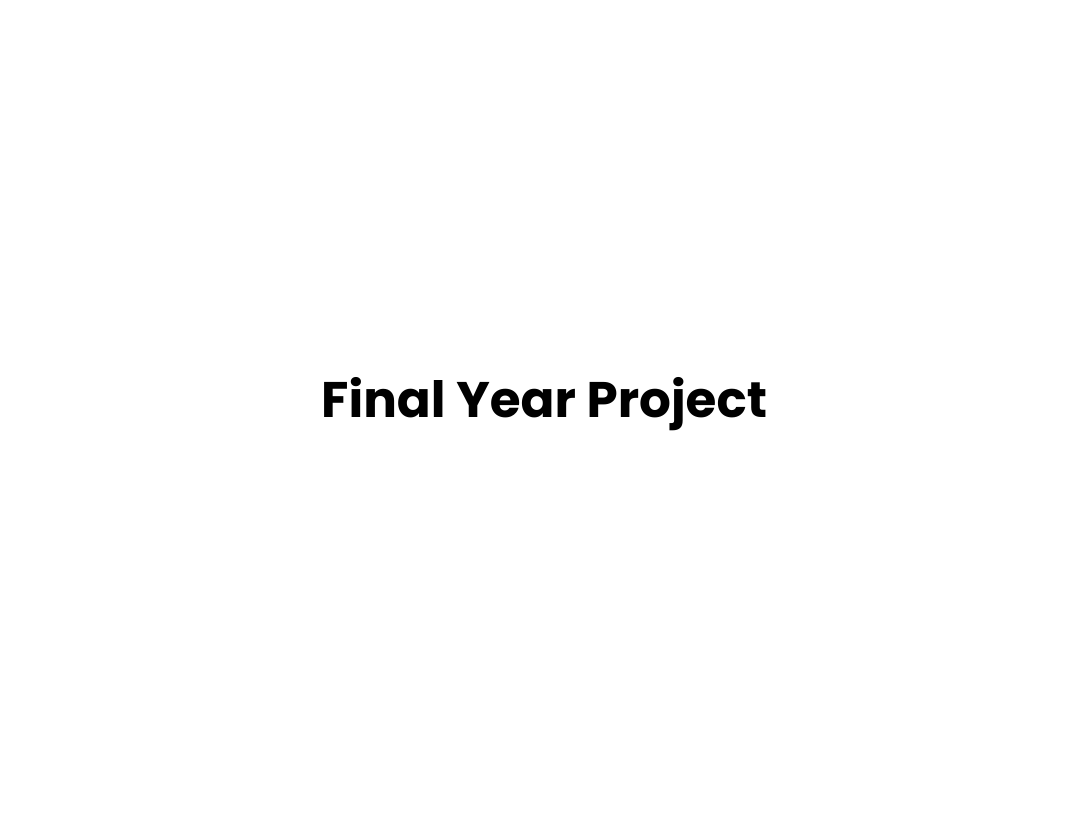
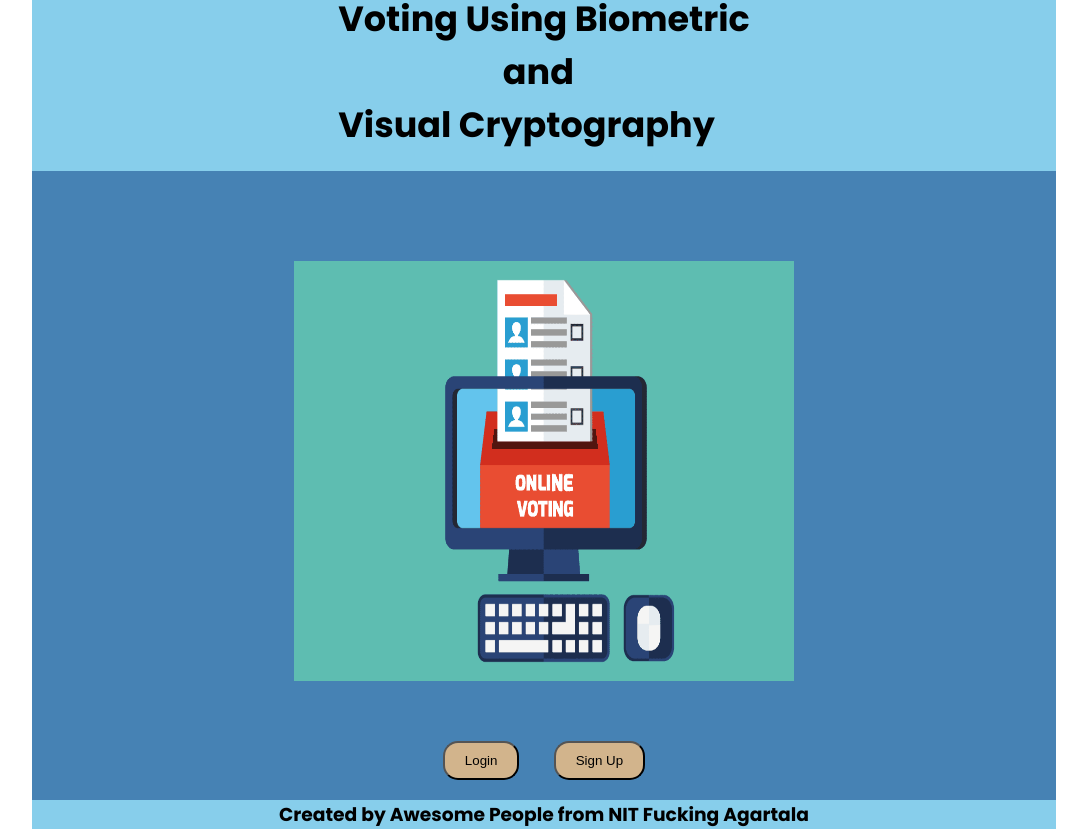
Before and after one commit to Abhishekucs/final_year_project, a plain HTML site: page index.html in a window 1280 px wide. Shown: the whole page, without its empty margins (96-1183 px from the left). Before the commit the page ends 800 px from the top, so only its background shows below. Drawn offline with Linux system fonts and the light colour scheme.

Commit message:
interface added

```diff
--- a/index.css
+++ b/index.css
@@ -8,14 +8,76 @@ html,body{
     sans-serif;
 }
 
-.s-1 {
+.container {
     width: 100vw;
     height: 100vh;
     display: flex;
+    flex-direction: column;
     justify-content: center;
     align-items: center;
 }
 
-.center h1 {
-    font-size: 50px;
+header{
+    margin: 0 auto;
+    width: 80%;
+    display: flex;
+    justify-content: center;
+    align-items: center;
+    background-color: skyblue;
 }
+
+.title {
+   padding: 20px 0;
+}
+
+.title h2{
+    font-size: 35px;
+    font-weight: 700;
+}
+
+.title h2>span {
+    margin-left: 40%;
+}
+
+.s-1 {
+    margin: 0 auto;
+    width: 80%;
+    display: flex;
+    justify-content: center;
+    align-items: center;
+    flex-direction: column;
+    background-color: steelblue;
+}
+
+.voting-img {
+    padding: 40px 0;
+    margin-top: 50px;
+    height: 500px;
+    width: 500px;
+}
+
+.voting-img img {
+    width: 100%;
+    height: 100%;
+}
+
+.buttons {
+    padding: 20px;
+}
+
+.button {
+    padding: 10px 20px;
+    border-radius: 15px;
+    background-color: tan;
+    cursor: pointer;
+    outline: none;
+    margin: 0 15px;
+}
+
+footer {
+    width: 80%;
+    background-color: skyblue;
+    margin: 0 auto;
+    display: flex;
+    justify-content: center;
+}
--- a/index.html
+++ b/index.html
@@ -1,21 +1,43 @@
 <!DOCTYPE html>
 <html lang="en">
   <head>
-    <meta charset="UTF-8">
-    <meta http-equiv="X-UA-Compatible" content="IE=edge">
-    <meta name="viewport" content="width=device-width, initial-scale=1.0">
+    <meta charset="UTF-8" />
+    <meta http-equiv="X-UA-Compatible" content="IE=edge" />
+    <meta name="viewport" content="width=device-width, initial-scale=1.0" />
     <title>Final Year Project</title>
-    <link rel="preconnect" href="https://fonts.gstatic.com">
-    <link href="https://fonts.googleapis.com/css2?family=Poppins:wght@400;500;700&display=swap" rel="stylesheet">
-    <link rel="stylesheet" href="./index.css">
+    <link rel="preconnect" href="https://fonts.gstatic.com" />
+    <link
+      href="https://fonts.googleapis.com/css2?family=Poppins:wght@400;500;700&display=swap"
+      rel="stylesheet"
+    />
+    <link rel="stylesheet" href="./index.css" />
   </head>
   <body>
+    <div class="container">
+      <header>
+        <div class="title">
+          <h2>
+            Voting Using Biometric <br />
+            <span>and</span> <br />
+            Visual Cryptography
+          </h2>
+        </div>
+      </header>
       <section class="s-1">
-        <div class="center">
-            <h1>Final Year Project</h1>
+        <div class="voting-img">
+          <img src="./assests/Voting.png" alt="Online_Voting" />
+        </div>
+        <div class="buttons">
+          <button class="button" onclick="greet()">Login</button>
+          <button class="button" onclick="greetBye()">Sign Up</button>
         </div>
       </section>
-
+      <footer>
+        <div class="info">
+          <h3>Created by Awesome People from NIT Fucking Agartala</h3>
+        </div>
+      </footer>
+    </div>
     <!-- js file -->
     <script src="./index.js"></script>
   </body>
--- a/index.js
+++ b/index.js
@@ -1 +1,9 @@
 console.log("Welcome to Final Year Project");
+
+function greet() {
+  alert("Hello Awesome :)");
+}
+
+function greetBye() {
+  alert("Welcome to the Family XD");
+}
```
Also changed, not shown: assests/Voting.png (added). Lines whose indentation alone changed are shown as unchanged.
